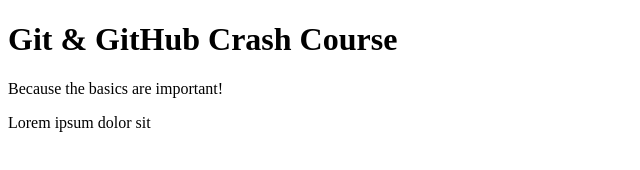
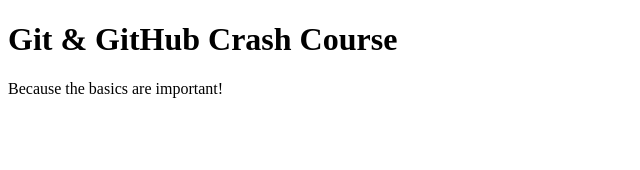
Before and after one commit to JaimeTuyuc/test-project, a plain HTML site: page index.html in a window 1280 px wide. Shown: the whole page, without its empty margins (0-640 px from the left). Drawn offline with Linux system fonts and the light colour scheme.

Commit message:
Revert "second commit"
This reverts commit ffcaebbc62c45544a30ac5c3ae0e60d01a016e40.

```diff
--- a/index.html
+++ b/index.html
@@ -8,7 +8,5 @@
 <body>
   <h1>Git & GitHub Crash Course</h1>
   <p>Because the basics are important!</p>
-
-  <p>Lorem ipsum dolor sit</p>
 </body>
 </html>
```
